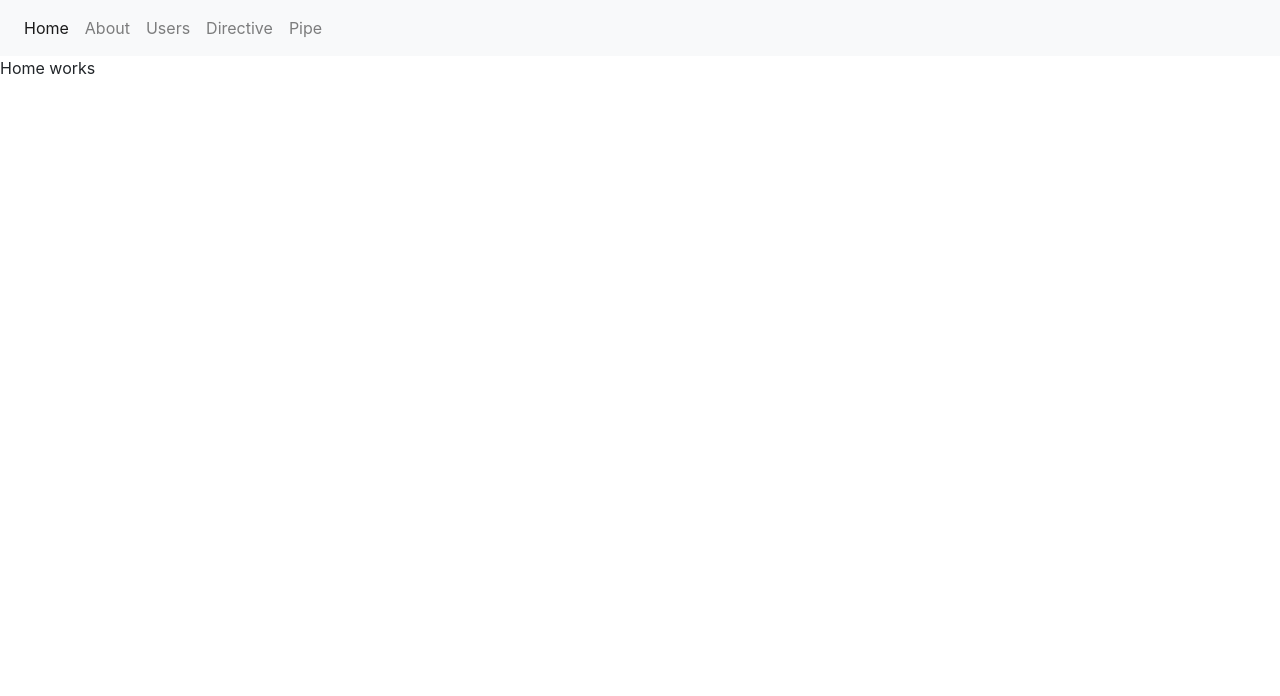
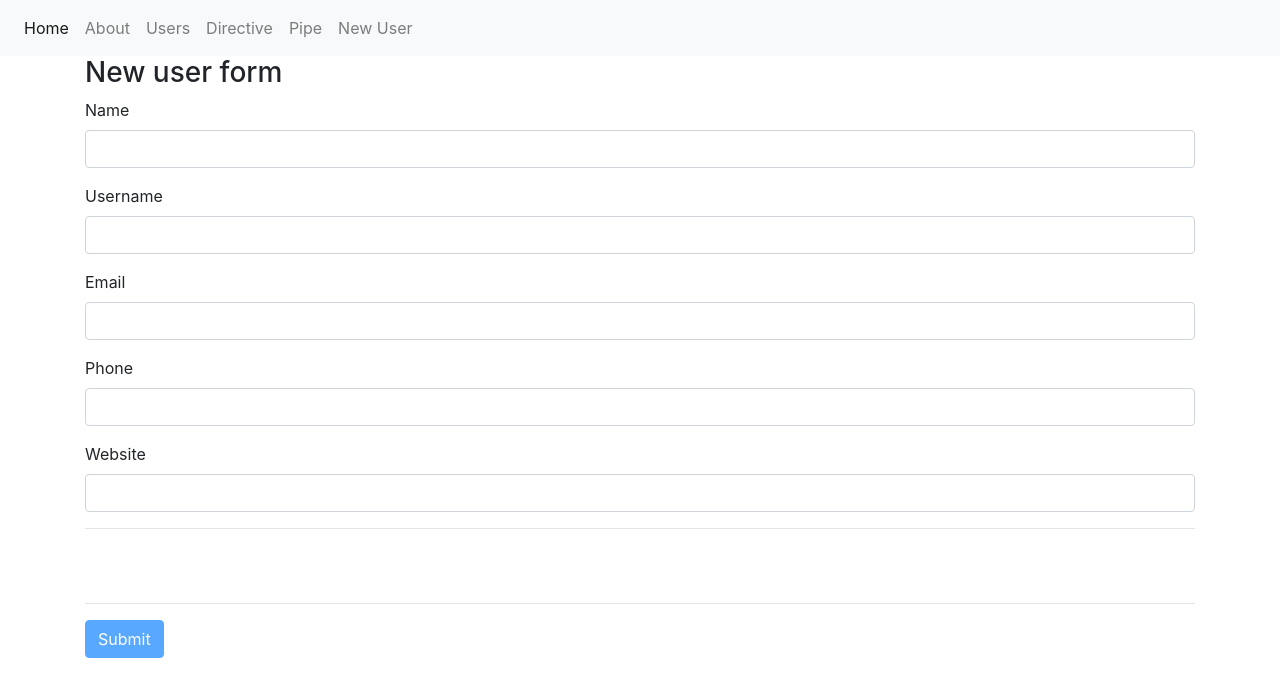
Before and after one commit to Eomaxl/angular-app-1, an Angular app: page /new-user in a window 1280 px wide. Before the commit this address led to /home. Shown: the top 696 px of the page. Built offline with nearby package versions, Linux system fonts and the light colour scheme.

Commit message:
6 files modified, 3 added

```diff
--- a/src/app/Components/header/header.component.html
+++ b/src/app/Components/header/header.component.html
@@ -20,6 +20,9 @@
       <li class="nav-item">
         <a class="nav-link" routerLink='/parent'>Pipe</a>
       </li>
+      <li class="nav-item">
+        <a class="nav-link" routerLink='/new-user'>New User</a>
+      </li>
       <!-- <li class="nav-item">
         <a class="nav-link disabled" href="#" tabindex="-1" aria-disabled="true">Disabled</a>
       </li> -->
--- /dev/null
+++ b/src/app/Components/new-user/new-user.component.html
@@ -0,0 +1,36 @@
+<div class="container">
+  <h3>New user form</h3>
+  <form #userForm="ngForm" (ngSubmit)="submit(userForm)">
+    <div class="form-group">
+      <label for="name">Name</label>
+      <input required type="text" name="name" class="form-control" ngModel>
+    </div>
+
+    <div class="form-group"
+      ><label for="username">Username</label>
+      <input type="text" name="username" class="form-control" ngModel>
+    </div>
+
+    <div class="form-group">
+      <label for="email">Email</label>
+      <input type="text" name="email" class="form-control" ngModel>
+    </div>
+
+    <div class="form-group"
+      ><label for="phone">Phone</label>
+      <input type="text" name="phone" class="form-control" ngModel>
+    </div>
+
+    <div class="form-group">
+      <label for="website">Website</label>
+      <input type="text" name="website" class="form-control" ngModel>
+    </div>
+    <hr>
+  <pre>
+
+  </pre>
+  <hr>
+  <button class="btn btn-primary" type="submit" [disabled]="userForm.invalid" >Submit</button>
+
+  </form>
+</div>
--- /dev/null
+++ b/src/app/Components/new-user/new-user.component.ts
@@ -0,0 +1,18 @@
+import { Component, OnInit } from '@angular/core';
+
+@Component({
+  selector: 'app-new-user',
+  templateUrl: './new-user.component.html',
+  styleUrls: ['./new-user.component.css']
+})
+export class NewUserComponent implements OnInit {
+
+  constructor() { }
+
+  ngOnInit() {
+  }
+
+  submit(userForm){
+    console.log("Form is submitted",userForm);
+  }
+}
--- a/src/app/Components/user-details/user-details.component.html
+++ b/src/app/Components/user-details/user-details.component.html
@@ -3,4 +3,12 @@
         <p class="lead">{{ user.email}}</p>
         <p class="lead">Address: {{ user.address.street}},{{ user.address.suite}} ,{{ user.address.city}} ,{{ user.address.zipcode}}  </p>
         <p class="lead">Phone : {{ user.phone}}</p>
+        <div class="row">
+          <div class="col-md-12" >
+            <button class="btn btn-success" (click)='createUser()'>Create User</button>&nbsp;&nbsp;
+            <button class="btn btn-primary" (click)='updateUser()'>Update User</button>&nbsp;&nbsp;
+            <button class="btn btn-danger" (click)='deleteUser()'>Delete User</button>&nbsp;&nbsp;
+            <button class="btn btn-warning" (click)='getPost()'>Get posts by user</button>&nbsp;&nbsp;
+          </div>
+        </div>
 </div>
--- a/src/app/Components/user-details/user-details.component.ts
+++ b/src/app/Components/user-details/user-details.component.ts
@@ -27,4 +27,20 @@ export class UserDetailsComponent implements OnInit {
     })
   }
 
+  createUser(){
+
+  }
+
+  updateUser() {
+
+  }
+
+  deleteUser(){
+
+  }
+
+  getPost(){
+
+  }
+
 }
--- a/src/app/Components/user-list/user-list.component.ts
+++ b/src/app/Components/user-list/user-list.component.ts
@@ -1,5 +1,5 @@
 import { Component, OnInit } from '@angular/core';
-import { IUser } from './../../interface/iuser';
+import { IUser } from './../../interfaces/iuser';
 import { UserService } from './../../services/user.service';
 
 @Component({
--- a/src/app/services/user.service.ts
+++ b/src/app/services/user.service.ts
@@ -8,8 +8,7 @@ export class UserService {
 
   private _rooturl: string = 'https://jsonplaceholder.typicode.com/users';
 
-  private _users:IUser[] =
-  [
+  private _users:IUser[] = [
   {
     "id": 1,
     "name": "Leanne Graham",
@@ -243,6 +242,8 @@ export class UserService {
 ];
 
   constructor(private http:HttpClient) { }
+
+
   getUsers():IUser[]{
     return this._users;
   }
@@ -258,4 +259,8 @@ export class UserService {
   getUserViaRest(id:number): Observable<IUser>{
     return this.http.get<IUser>(`${this._rooturl}/${id}`)
   }
+
+  addUser(user:IUser){
+    this._users.push(user);
+  }
 }
```
Also changed, not shown: src/app/app.module.ts (+5 -2 lines), src/app/Components/new-user/new-user.component.css (added).
